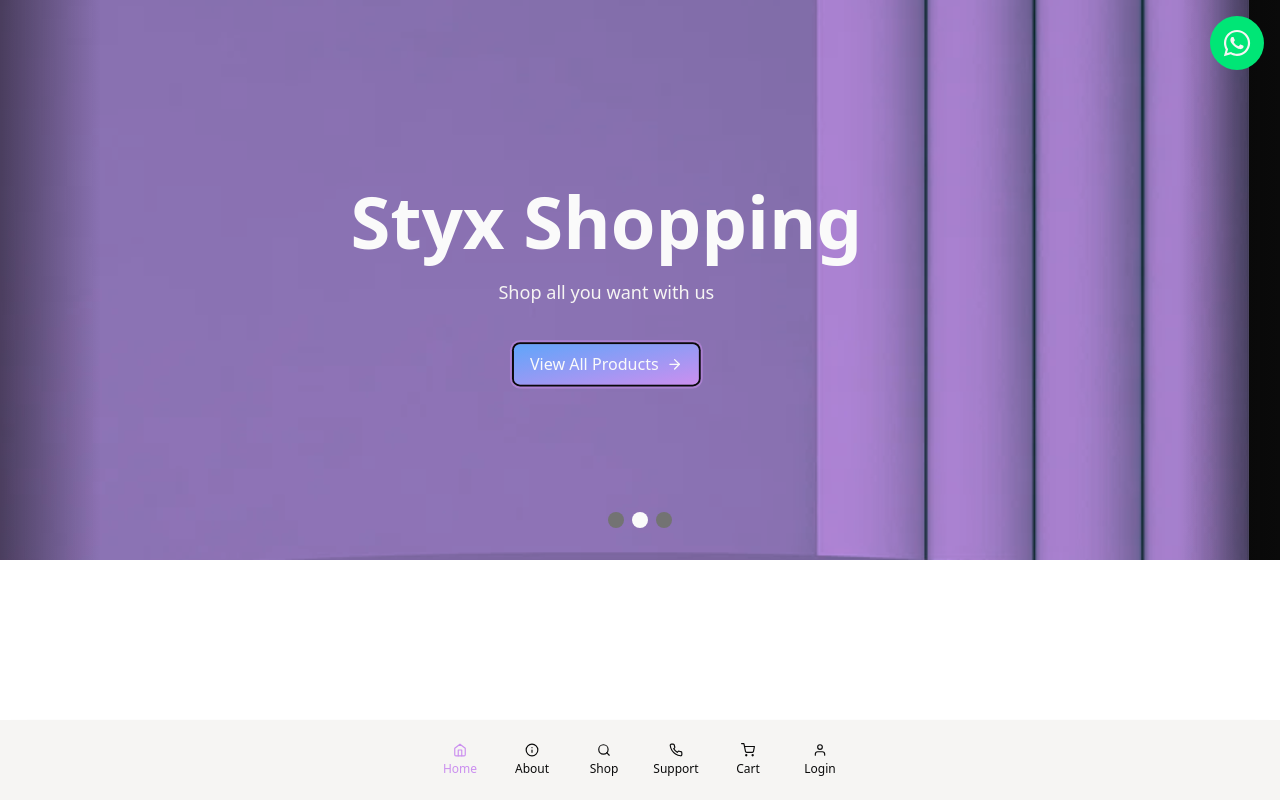
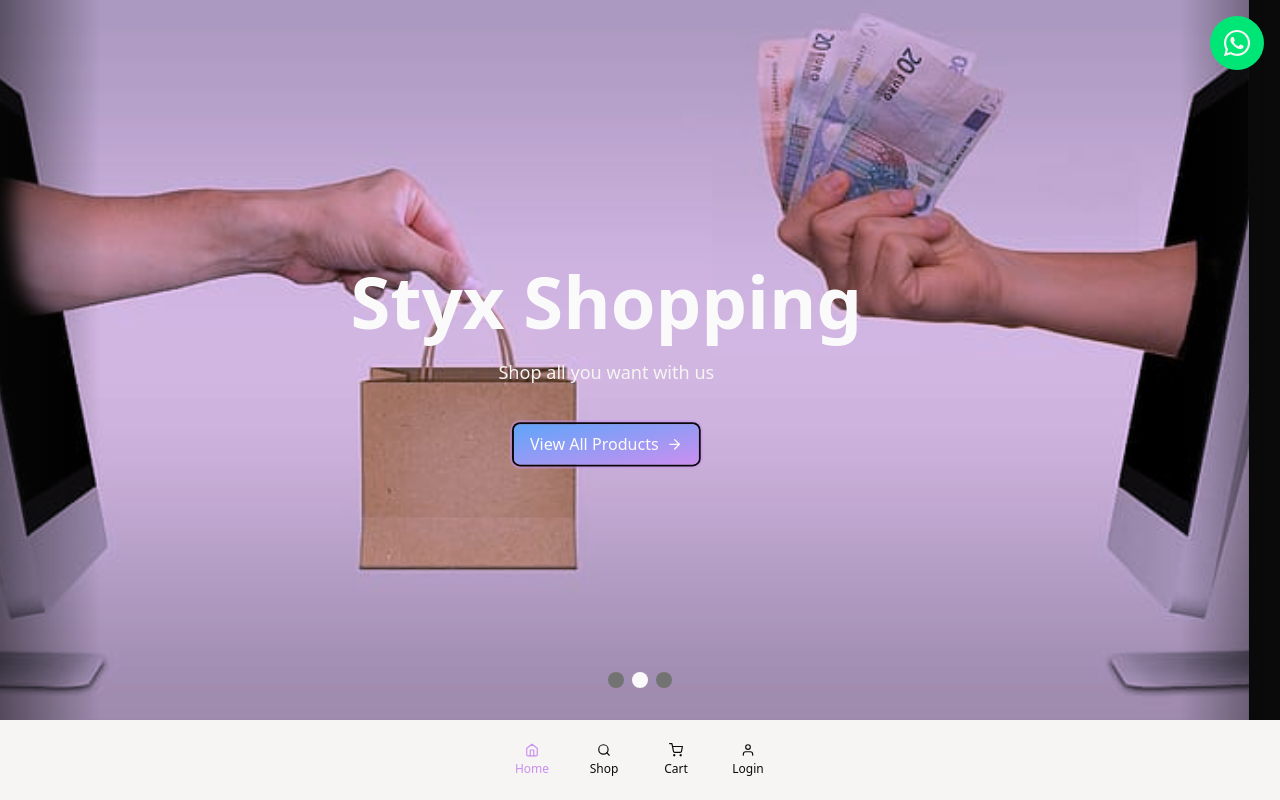
Before and after one commit to IshaanMinocha/styx-ecomm-assn, a React (Vite) app in the folder client/: page / in a window 1280 px wide. Built offline with nearby package versions, Linux system fonts and the light colour scheme.

Commit message:
minor: layout and bg changes

```diff
--- a/client/src/components/Hero.jsx
+++ b/client/src/components/Hero.jsx
@@ -43,7 +43,7 @@ const Hero = () => {
   };
 
   return (
-    <div className="relative overflow-hidden bg-neutral-950 h-[70vh]">
+    <div className="relative overflow-hidden bg-neutral-950 h-[90vh]">
       <motion.div
         drag="x"
         dragConstraints={{ left: 0, right: 0 }}
--- a/client/src/components/Navbar.jsx
+++ b/client/src/components/Navbar.jsx
@@ -2,9 +2,7 @@ import { motion } from "framer-motion";
 import {
   FiShoppingCart,
   FiSearch,
-  FiPhone,
   FiHome,
-  FiInfo,
   FiUser,
 } from "react-icons/fi";
 import { useSelector } from "react-redux";
@@ -14,13 +12,11 @@ const Navbar = () => {
   const { cartItems } = useSelector((state) => state.cart);
 
   return (
-    <div className="fixed bottom-0 left-0 right-0 bg-light h-20 shadow-lg z-50">
+    <div className="fixed bottom-0 left-0 right-0 bg-light shadow-lg z-50 h-[10vh]">
       <motion.nav className="bg-light text-dark shadow-lg flex items-center justify-center h-full">
         <div className="flex gap-6 px-6">
           <Link text="Home" Icon={FiHome} href={"/"} />
-          <Link text="About" Icon={FiInfo} href={"/about"} />
           <Link text="Shop" Icon={FiSearch} href={"/shop"} />
-          <Link text="Support" Icon={FiPhone} href={"/support"} />
           <div className="relative">
             <Link text="Cart" Icon={FiShoppingCart} href={"/cart"} />
             {cartItems.length > 0 && (
--- a/client/src/components/Side1.jsx
+++ b/client/src/components/Side1.jsx
@@ -6,7 +6,7 @@ import { NavLink } from "react-router-dom";
 
 const Side1 = () => {
     return (
-        <section className="relative z-0 overflow-hidden h-[70vh] bg-center bg-no-repeat bg-[url('/bg.webp')] bg-cover bg-primary bg-blend-multiply">
+        <section className="relative z-0 overflow-hidden bg-opacity-50 h-[90vh] bg-center bg-no-repeat bg-[url('/bg.jpg')] bg-cover bg-primary bg-blend-multiply">
             <div className="relative z-20 mx-auto my-auto flex max-w-6xl flex-col items-center justify-center px-4 py-12 md:px-8 md:py-18 h-full">
                 <motion.div
                     initial={{ y: 25, opacity: 0 }}
```
Also changed, not shown: client/public/bg.jpg (added), client/public/bg.webp (deleted).
